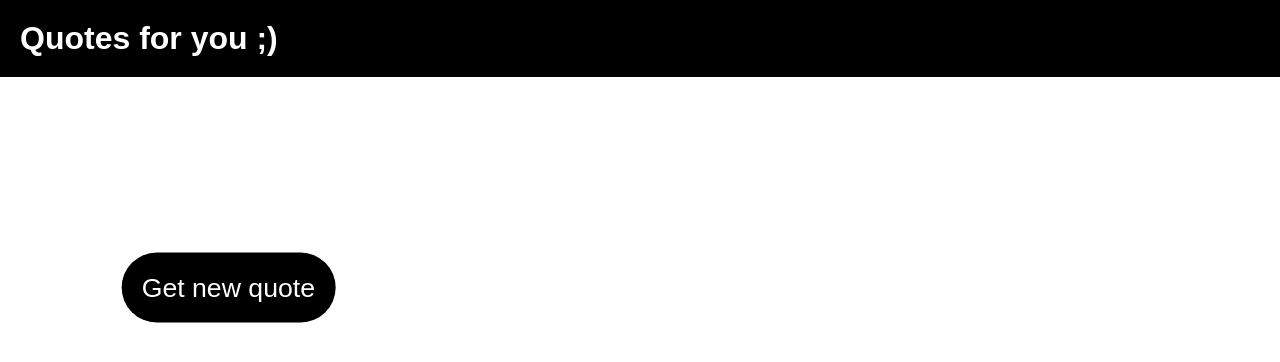
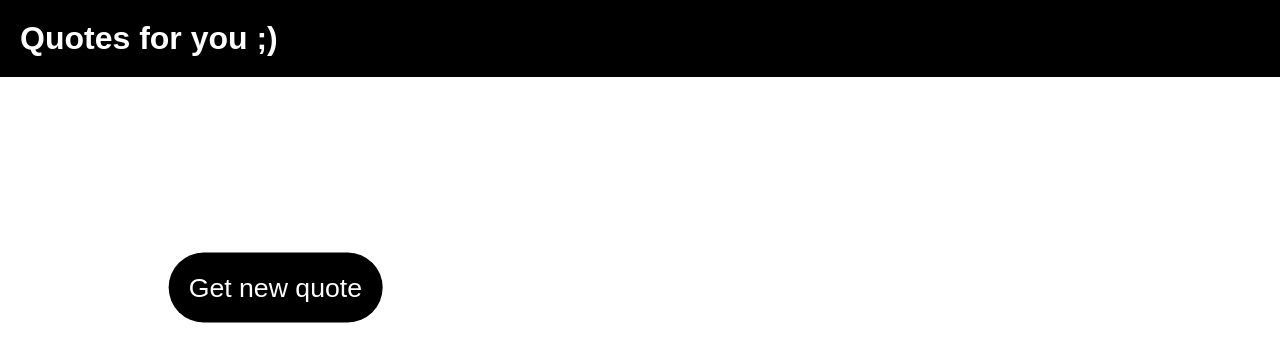
Before and after one commit to CaltSenpai/quotesApp, a plain HTML site: page index.html in a window 1280 px wide. Drawn offline with Linux system fonts and the light colour scheme; no server answers.

Commit message:
Update style.css

```diff
--- a/style.css
+++ b/style.css
@@ -55,7 +55,7 @@ button:hover{
 .but{
     padding-top: 50px;
     position:absolute;
-    left: 5%;
+    left: 10%;
 }
 
 @media(max-width: 720px){
```
